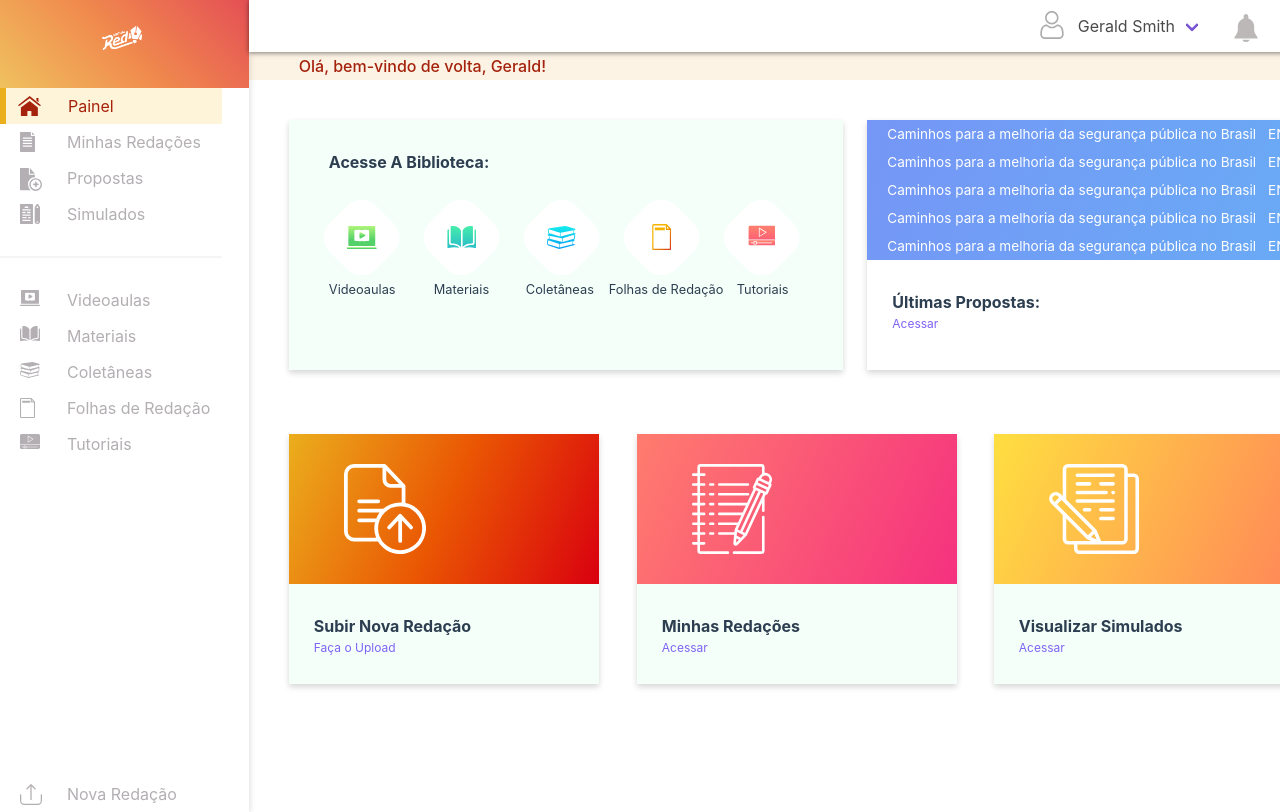
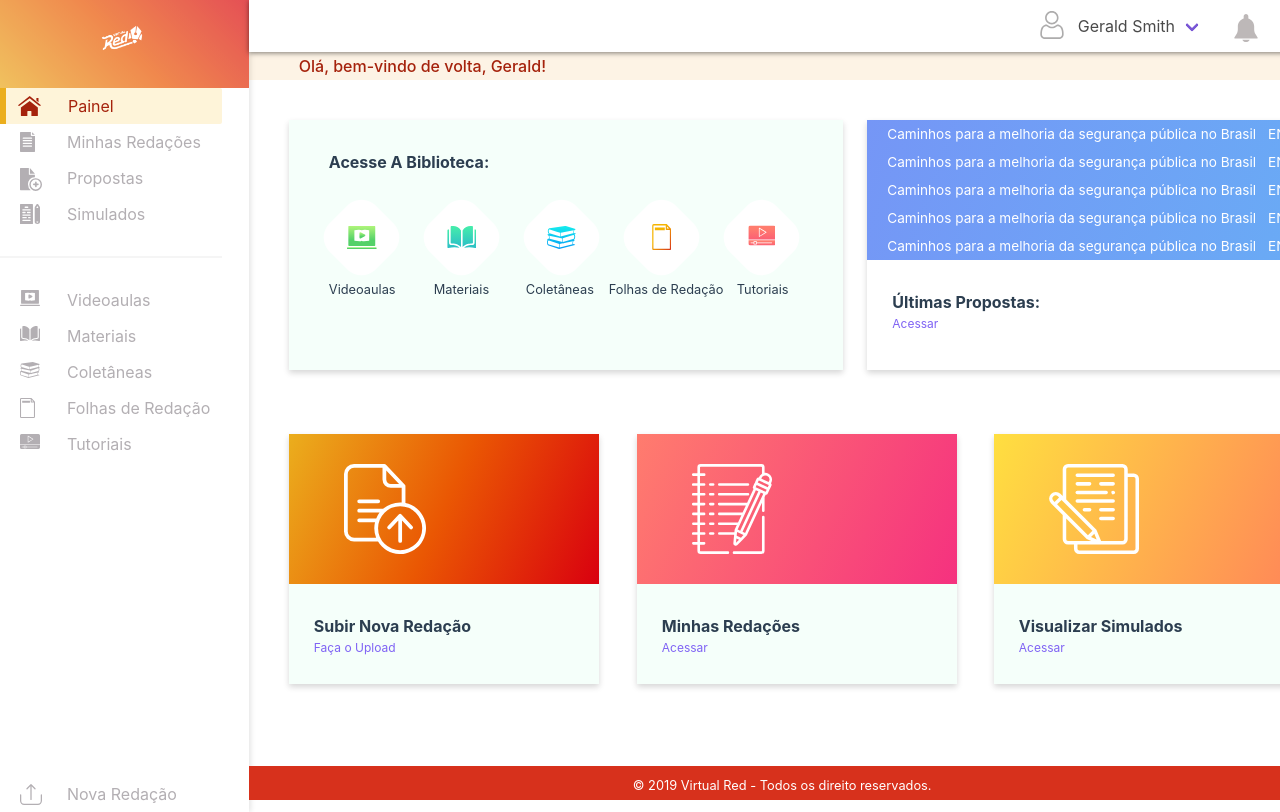
Before and after one commit to GabrielTura/internship-project, a Vue app: page /dashboard in a window 1280 px wide. Shown: the top 812 px of the page. Built offline with nearby package versions, Linux system fonts and the light colour scheme.

Commit message:
Fix Reponsive Bug - DashboardFooter

```diff
--- a/src/scss/_DashboardFooter.scss
+++ b/src/scss/_DashboardFooter.scss
@@ -1,14 +1,14 @@
 .footer-text {
-    position: fixed;
-    margin-top: 8px;
-    margin-left: 400px;
+    position: absolute;
+    margin-bottom: 5px;
+    margin-left: 30%;
+    bottom: 0;
 }
 .footer-dash {
-    position: fixed;
+    position: absolute;
     font-size: .8rem;
     color: #FFF;
-    margin-top: -34px;
-    margin-left: 33vh;
+    bottom: 0;
     width: 100%;
     height: 34px;
     opacity: 1;
--- a/src/views/Dashboard.vue
+++ b/src/views/Dashboard.vue
@@ -6,10 +6,9 @@
         <DashboardNavBar />
         <DashboardNavBarMessage />
         <DashboardMain />
+        <DashboardFooter />
       </div>
     </div>
-    <!--
-    <DashboardFooter />-->
   </div>
 </template>
 
@@ -19,7 +18,7 @@ import DashboardMenu from "@/components/DashboardMenu.vue";
 import DashboardNavBar from "@/components/DashboardNavBar.vue";
 import DashboardNavBarMessage from "@/components/DashboardNavBarMessage.vue";
 import DashboardMain from "@/components/DashboardMain.vue";
-//import DashboardFooter from "@/components/DashboardFooter.vue";
+import DashboardFooter from "@/components/DashboardFooter.vue";
 
 export default {
   name: "Dashboard",
@@ -28,7 +27,7 @@ export default {
     DashboardNavBar,
     DashboardNavBarMessage,
     DashboardMain,
-    //DashboardFooter
+    DashboardFooter
   }
 };
 </script>
```
